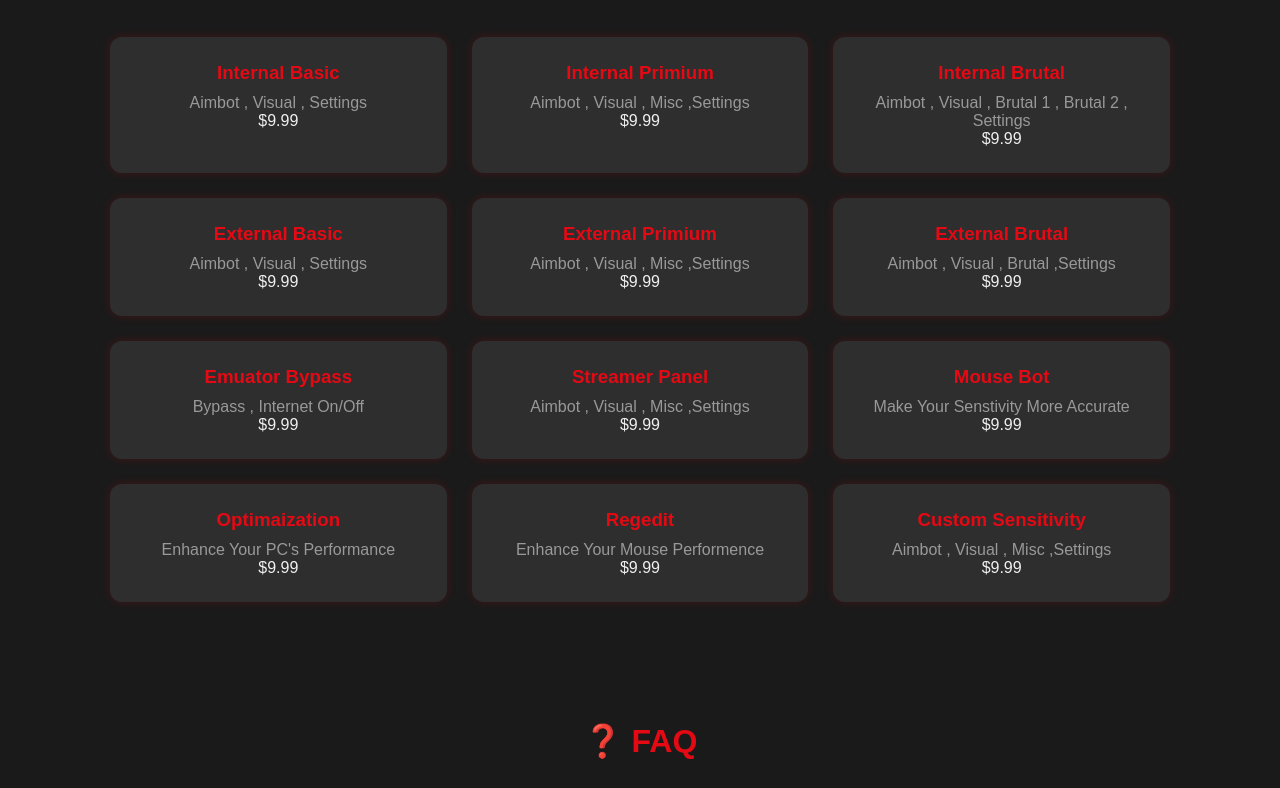
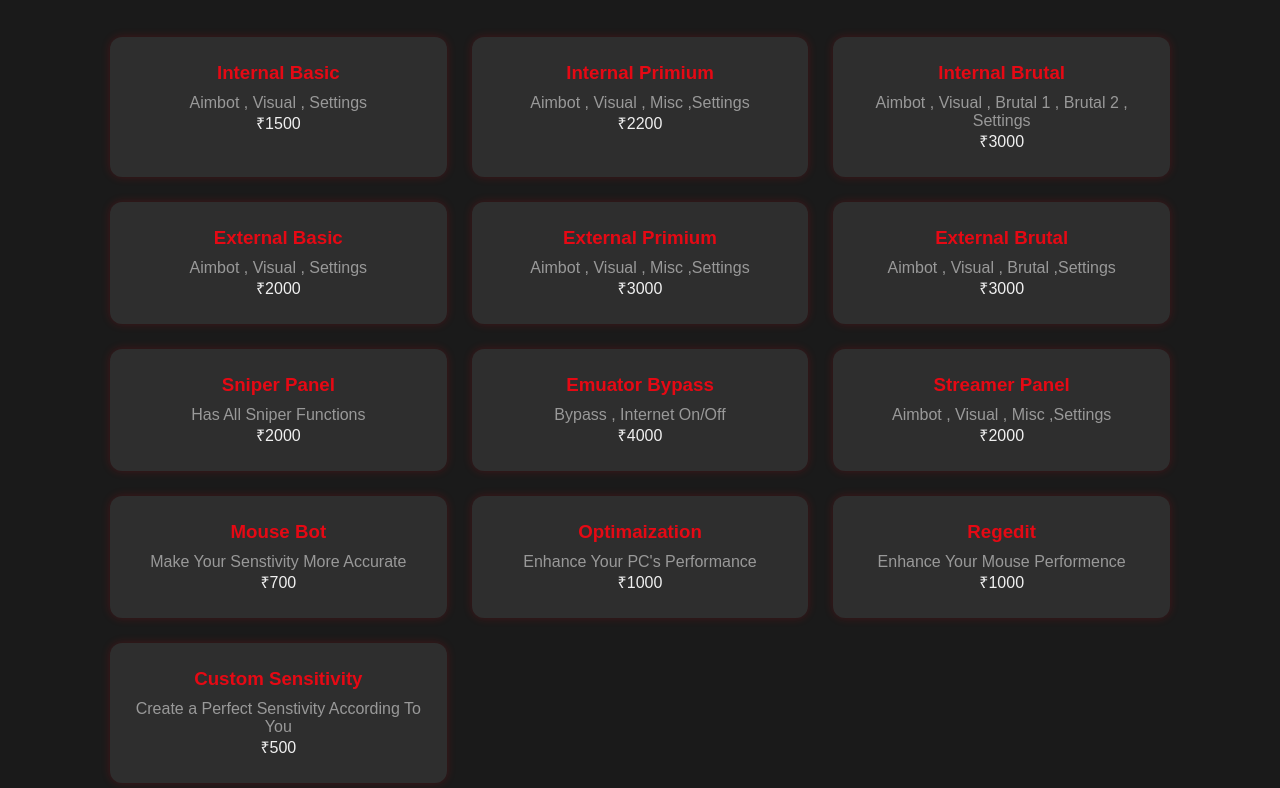
Before and after one commit to NARZO-PAPA/NexShop.github.io, a plain HTML site: page index.html in a window 1280 px wide. Shown: the part 532-1320 px from the top of the page. Drawn offline with Linux system fonts and the light colour scheme; a web font is replaced by a local one.

Commit message:
Update index.html

```diff
--- a/index.html
+++ b/index.html
@@ -32,63 +32,68 @@
   <div class="card">
   <h3>Internal Basic</h3>
   <p>Aimbot , Visual , Settings</p>
-  <div class="pricing">$9.99</div>
+  <div class="pricing">₹1500</div>
 </div>
 
       <div class="card">
         <h3>Internal Primium</h3>
         <p>Aimbot , Visual , Misc ,Settings</p>
-         <div class="pricing">$9.99</div>
+         <div class="pricing">₹2200</div>
       </div>
       <div class="card">
         <h3>Internal Brutal</h3>
         <p>Aimbot , Visual , Brutal 1 , Brutal 2 , Settings </p>
-         <div class="pricing">$9.99</div>
+         <div class="pricing">₹3000</div>
       </div>
       <div class="card">
         <h3>External Basic</h3>
         <p>Aimbot , Visual , Settings</p>
-         <div class="pricing">$9.99</div>
+         <div class="pricing">₹2000</div>
       </div>
       <div class="card">
         <h3>External Primium</h3>
         <p>Aimbot , Visual , Misc ,Settings</p>
-         <div class="pricing">$9.99</div>
+         <div class="pricing">₹3000</div>
       </div>
       <div class="card">
         <h3>External Brutal</h3>
         <p>Aimbot , Visual , Brutal ,Settings</p>
-         <div class="pricing">$9.99</div>
+         <div class="pricing">₹3000</div>
+      </div>
+      <div class="card">
+        <h3>Sniper Panel</h3>
+        <p>Has All Sniper Functions</p>
+         <div class="pricing">₹2000</div>
       </div>
       <div class="card">
         <h3>Emuator Bypass</h3>
         <p>Bypass , Internet On/Off</p>
-         <div class="pricing">$9.99</div>
+         <div class="pricing">₹4000</div>
       </div>
       <div class="card">
         <h3>Streamer Panel</h3>
         <p>Aimbot , Visual , Misc ,Settings</p>
-         <div class="pricing">$9.99</div>
+         <div class="pricing">₹2000</div>
       </div>
       <div class="card">
         <h3>Mouse Bot</h3>
         <p>Make Your Senstivity More Accurate</p>
-         <div class="pricing">$9.99</div>
+         <div class="pricing">₹700</div>
       </div>
       <div class="card">
         <h3>Optimaization</h3>
         <p>Enhance Your PC's Performance</p>
-         <div class="pricing">$9.99</div>
+         <div class="pricing">₹1000</div>
       </div>
       <div class="card">
         <h3>Regedit</h3>
         <p>Enhance Your Mouse Performence</p>
-         <div class="pricing">$9.99</div>
+         <div class="pricing">₹1000</div>
       </div>
       <div class="card">
         <h3>Custom Sensitivity</h3>
-        <p>Aimbot , Visual , Misc ,Settings</p>
-         <div class="pricing">$9.99</div>
+        <p>Create a Perfect Senstivity According To You</p>
+         <div class="pricing">₹500</div>
       </div>
     </div>
   </section>
```
